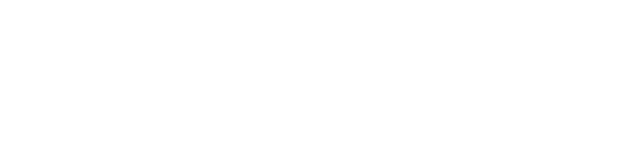
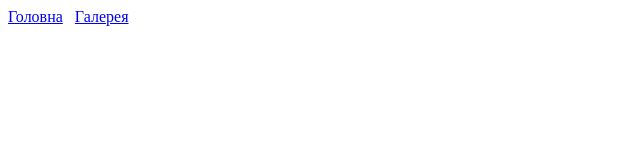
Before and after one commit to subotenkolidia/homework, a plain HTML site: page index.html in a window 1280 px wide. Shown: the whole page, without its empty margins (0-640 px from the left). Drawn offline with Linux system fonts and the light colour scheme.

Commit message:
add first nav

```diff
--- a/index.html
+++ b/index.html
@@ -6,6 +6,13 @@
     <title>Document</title>
 </head>
 <body>
+    <header>
+        <nav>
+            <a href="./index.html">Головна</a>
+            <span>&nbsp;</span>
+            <a href="./pages/gallery.html">Галерея</a>
+        </nav>
+    </header>
 
 </body>
 </html>
```
Also changed, not shown: img/img1.webp (added), img/img2.webp (added), img/img3.jpg (added).
